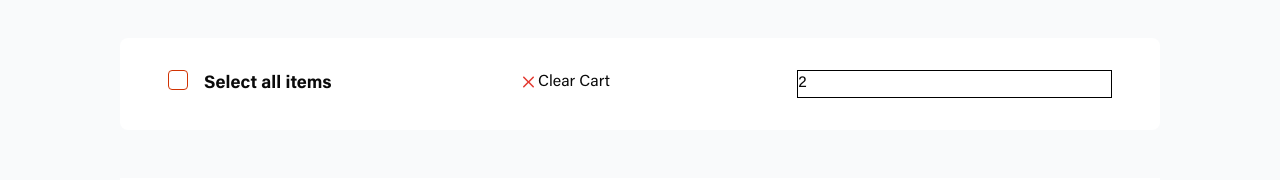
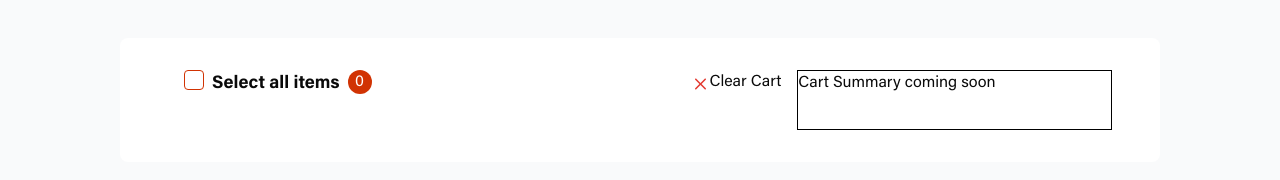
Before and after one commit to it-awonugba/HNG-e-commerce-solution, a Next.js app: page /cart in a window 1280 px wide. Shown: the part 210-390 px from the top of the page. Built offline with nearby package versions, Linux system fonts and the light colour scheme.

Commit message:
Cart updated

```diff
--- a/app/_components/Cart/Cart.tsx
+++ b/app/_components/Cart/Cart.tsx
@@ -22,8 +22,9 @@ export default function Cart() {
       <div className="space-y-12">
         <Nav />
         <div className="grid grid-cols-12 px-12 py-8 bg-white rounded-lg">
-          <div className="col-span-8 flex justify-between">
-            <div className="flex gap-4">
+          <div className="col-span-8 justify-between">
+            <div className="flex px-4 pb-8">
+              <div className="w-1/2 flex gap-2">
                 <Checkbox
                   className="h-5 w-5"
                   onClick={() => {
@@ -31,14 +32,19 @@ export default function Cart() {
                   }}
                 />
                 <h3 className="font-bold text-lg">Select all items</h3>
+                <span className="bg-primary text-white h-6 w-6 rounded-full text-center">
+                  {selectedItems.length}
+                </span>
               </div>
-            <div className="justify-end">
+              <div className="w-1/2 flex justify-end">
                 <Link
                   href="#"
                   className="flex"
                   onClick={() => {
                     selectedItems.map((id, index) => {
                       removeProductFromCart(id);
+                      let items = selectedItems.filter((idx) => idx !== id);
+                      setSelectedItems(items);
                     });
                   }}
                 >
@@ -51,8 +57,9 @@ export default function Cart() {
                   <span> Clear Cart</span>
                 </Link>
               </div>
+            </div>
 
-            <div>
+            <div className="px-4 gap-4">
               {cart.map((row, index) => (
                 <CartRow
                   cartItem={row}
@@ -63,7 +70,9 @@ export default function Cart() {
             </div>
           </div>
 
-          <div className="col-span-4 border border-black">2</div>
+          <div className="col-span-4 border border-black">
+            Cart Summary coming soon
+          </div>
         </div>
         <FeaturedMenu />
       </div>
--- a/app/_components/Cart/CartRow.tsx
+++ b/app/_components/Cart/CartRow.tsx
@@ -3,6 +3,9 @@ import { useCart } from "@/app/_context/CartContext";
 import { Checkbox } from "@/components/ui/checkbox";
 import { Product } from "@/data/data";
 import Link from "next/link";
+import Image from "next/image";
+import { Button } from "@/components/ui/button";
+import { useFormatCurrency } from "@/app/_hook/useFormatCurrency";
 
 type CartRowProps = {
   setItemId: (id: number) => void;
@@ -10,10 +13,49 @@ type CartRowProps = {
 };
 
 export default function CartRow({ setItemId, cartItem }: CartRowProps) {
-
+  const { formatCurrency } = useFormatCurrency();
   return (
-    <div>
-
+    <div className="grid grid-cols-12">
+      <div className="col-span-1">
+        <Checkbox />
+      </div>
+      <div className="col-span-3">
+        <Image
+          src={cartItem.image}
+          alt={cartItem.title}
+          width={200}
+          height={200}
+        />
+      </div>
+      <div className="col-span-3 flex flex-col">
+        <h3 className="font-bold text-xl">{cartItem.title}</h3>
+        <p className="text-[#716F6C]">
+          Lorem ipsum dolor sit amet, consectetur adipiscing elit.
+        </p>
+        <section className="flex">
+          <Link href="#" className=""></Link>
+          <Link href="#" className=""></Link>
+        </section>
+      </div>
+      <div className="col-span-1 flex items-center">
+        <Button>
+          <Image src="/images/add.svg" width={19} height={19} alt="" /> Toppings
+        </Button>
+      </div>
+      <div className="col-span-2">
+        <div className="flex">
+          <Link href="#">
+            <Image src="/images/add.svg" width={19} height={19} alt="Plus" />
+          </Link>
+          <input type="text" />
+          <Link href="#">
+            <Image src="/images/add.svg" width={19} height={19} alt="Plus" />
+          </Link>
+        </div>
+      </div>
+      <div className="col-span-2 flex items-center justify-center">
+        <span>{formatCurrency(cartItem.price)}</span>
+      </div>
     </div>
   );
 }
```
Also changed, not shown: public/images/add.svg (added). Lines whose indentation alone changed are shown as unchanged.
